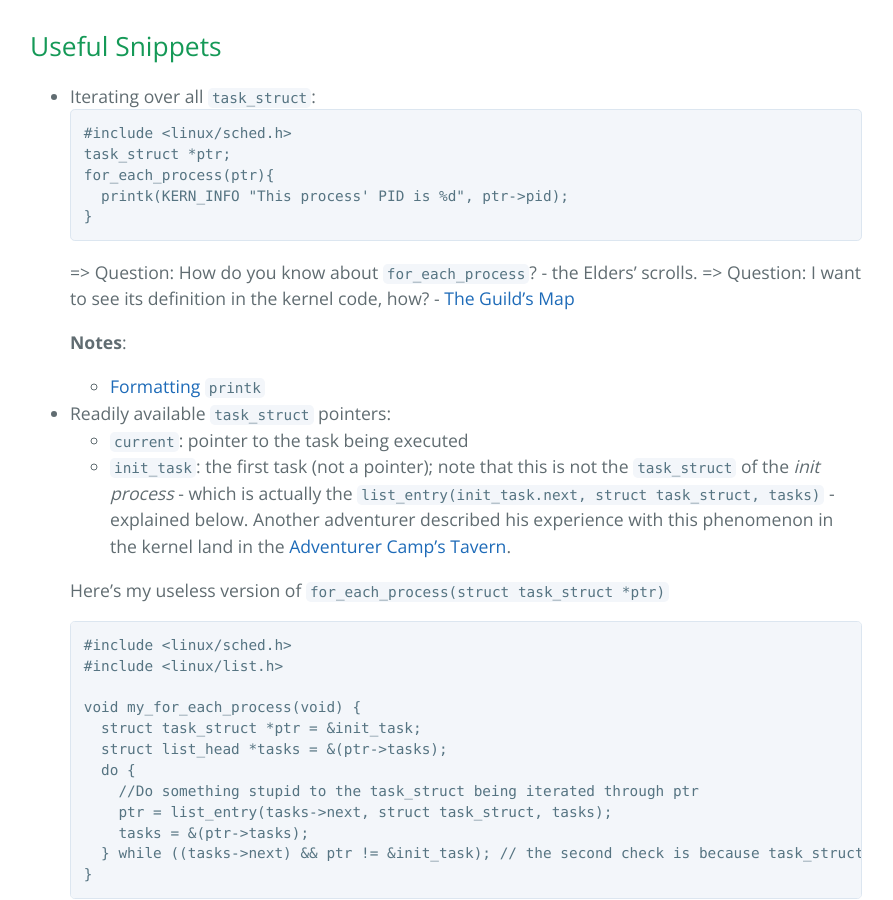
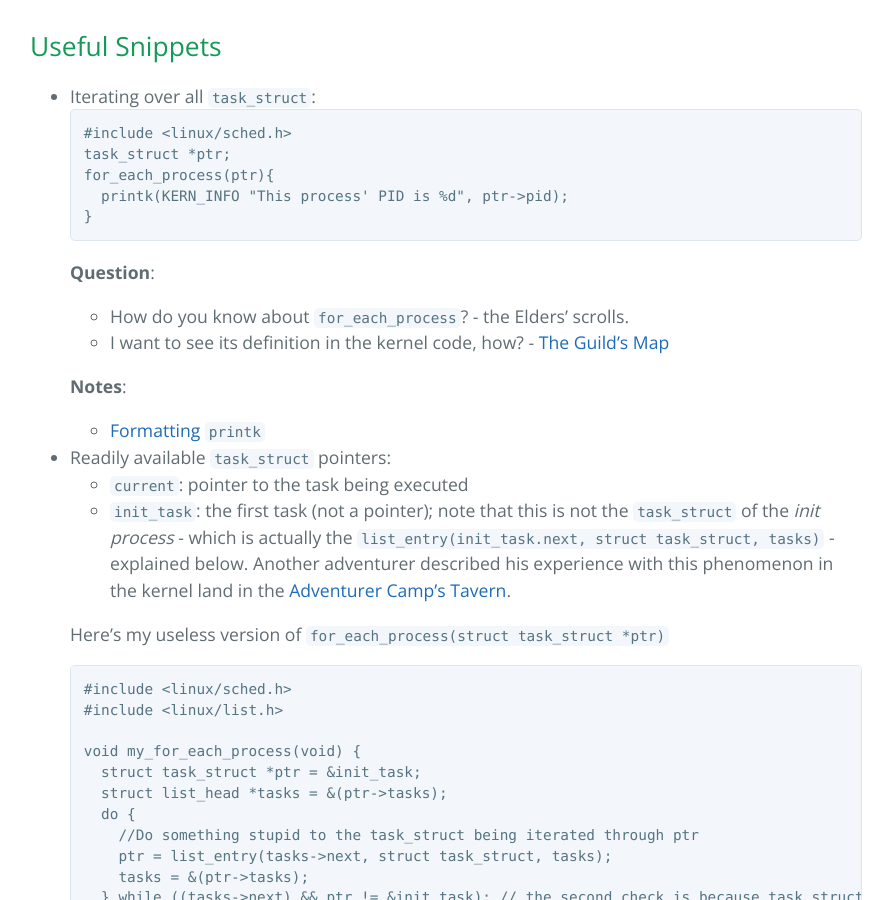
Before and after one commit to minhtrietbkit/minhtrietbkit.github.io, a Jekyll site: the page built from _posts/2020-10-25-kernel-1.md, in a window 1280 px wide and 900 px high, scrolled down 2509 px. Shown: the whole window, without its empty margins (194-1087 px from the left). Built offline with Jekyll 4.4.1, drawn with Linux system fonts in a browser that asks for light colours.

Commit message:
fix format

````diff
--- a/_posts/2020-10-25-kernel-1.md
+++ b/_posts/2020-10-25-kernel-1.md
@@ -92,8 +92,9 @@ For example: `task_struct` is defined in `include/linux/sched.h`. Therefore, by
   }
   ```
 
-  => Question: How do you know about `for_each_process`? - the Elders' scrolls.
-  => Question: I want to see its definition in the kernel code, how? - [The Guild's Map](https://elixir.bootlin.com/linux/v4.4/A/ident/for_each_process)
+  **Question**:
+    * How do you know about `for_each_process`? - the Elders' scrolls.
+    * I want to see its definition in the kernel code, how? - [The Guild's Map](https://elixir.bootlin.com/linux/v4.4/A/ident/for_each_process)
 
   **Notes**:
     * [Formatting `printk`](https://www.kernel.org/doc/Documentation/printk-formats.txt)
````
